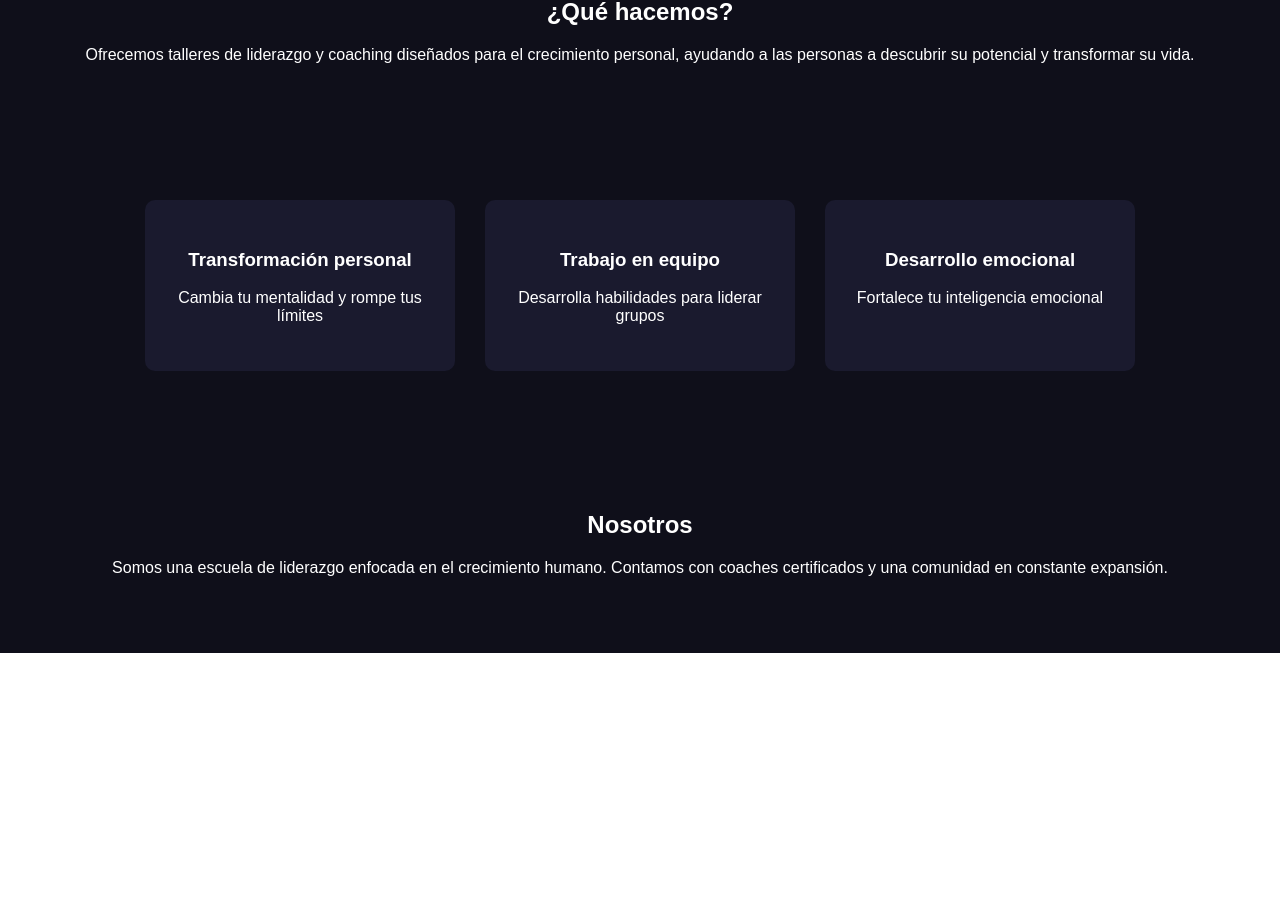
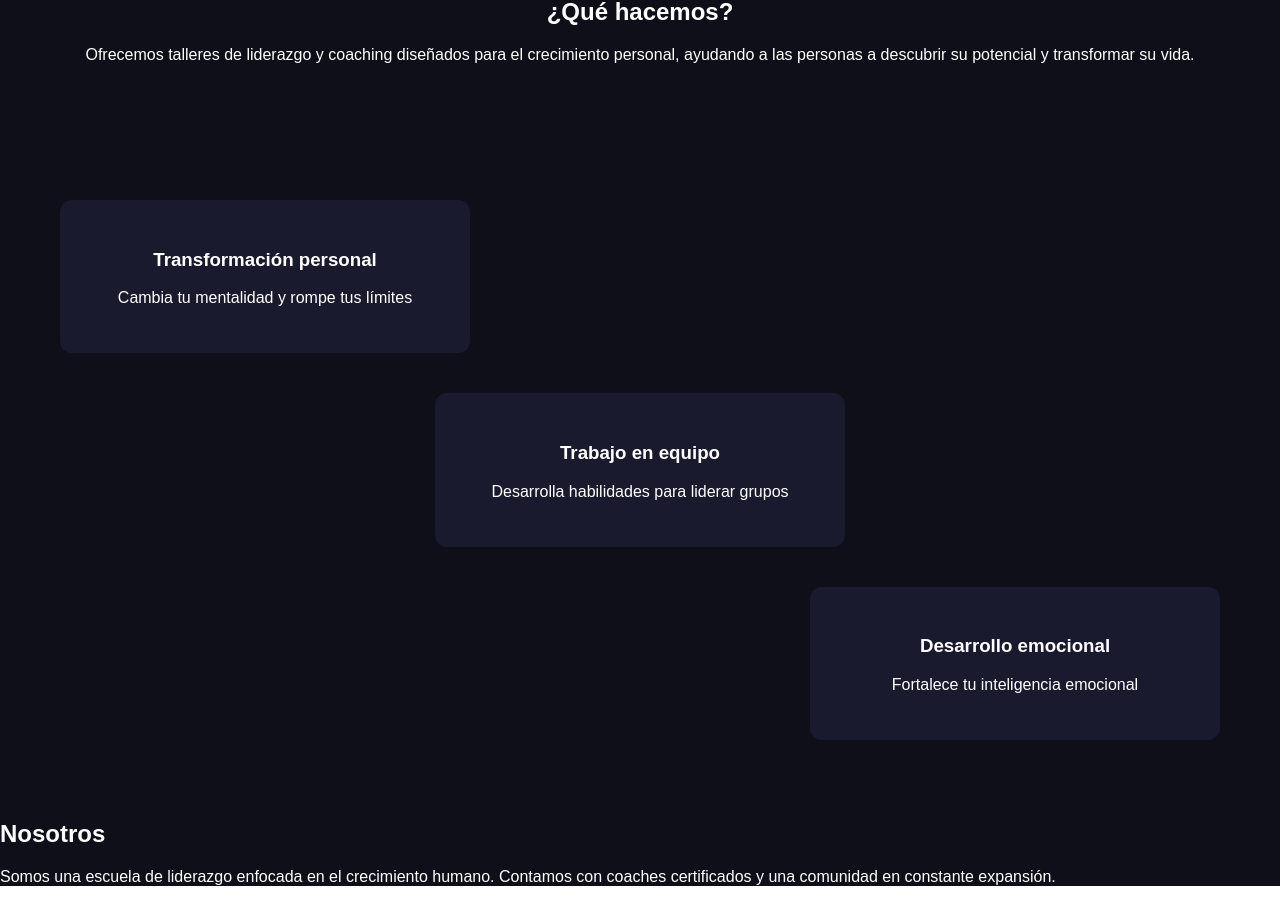
Before and after one commit to LuisCruz11/lidera360-frontend, a React (Vite) app: page / in a window 1280 px wide. Shown: the part 952-1854 px from the top of the page. Before the commit the page ends 1605 px from the top, so only its background shows below. Built offline with nearby package versions, Linux system fonts and the light colour scheme.

Commit message:
Cambio en Home

```diff
--- a/src/pages/Home.jsx
+++ b/src/pages/Home.jsx
@@ -23,7 +23,7 @@ function Home() {
         </div>
 
         <div className="hero-overlay">
-          <h1>Transforma tu vida</h1>
+          <h1>Crear Conciencia - CC4</h1>
           <p>
             🔥 Transforma tu Vida 💪 <br />
             🙌 Logra tus metas 💡 <br />
--- a/src/styles/home.css
+++ b/src/styles/home.css
@@ -100,20 +100,33 @@ body {
 
 .features {
   display: flex;
-  justify-content: center;
-  gap: 30px;
+  flex-direction: column;
+  gap: 40px;
   padding: 60px;
+  align-items: center;
 }
 
 .feature {
   background: #1a1a2e;
   padding: 30px;
-  border-radius: 10px;
-  width: 250px;
+  border-radius: 12px;
+  width: 350px;
   text-align: center;
+  transition: 0.3s;
 }
 
-.about {
-  text-align: center;
-  padding: 60px;
+.feature:hover {
+  transform: scale(1.05);
 }
+
+.feature:nth-child(1) {
+  align-self: flex-start;
+}
+
+.feature:nth-child(2) {
+  align-self: center;
+}
+
+.feature:nth-child(3) {
+  align-self: flex-end;
+}
```
